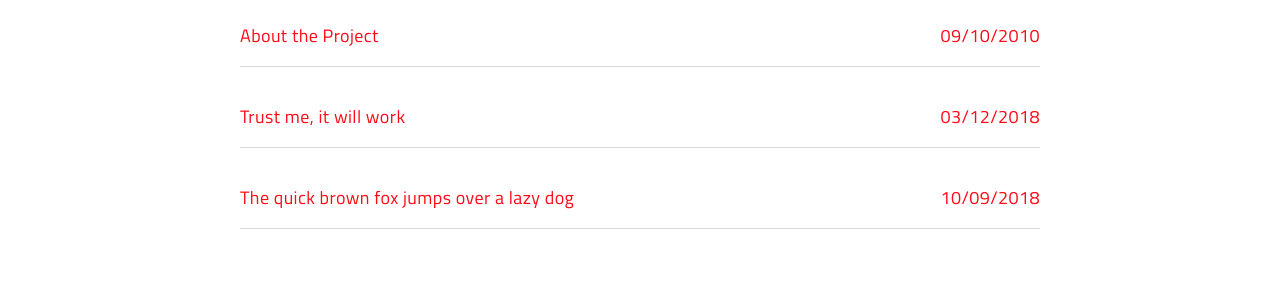
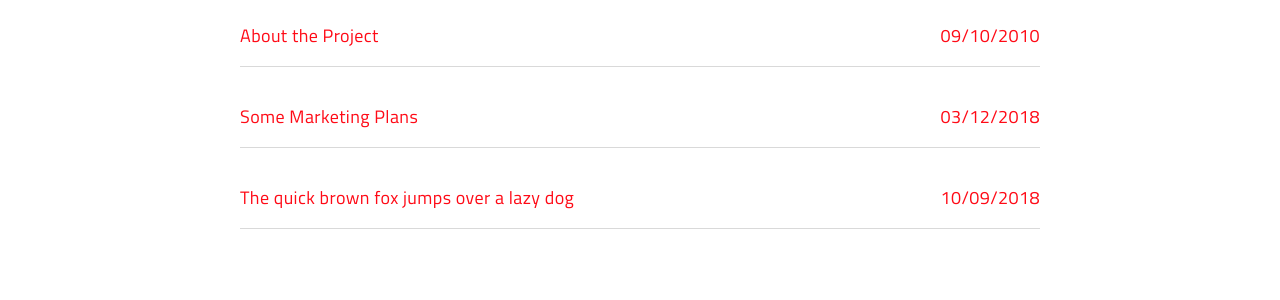
Before and after one commit to Mentors4EDU/Iron-Soldier-Theme, a Jekyll site: the page built from tags.html, in a window 1280 px wide and 900 px high, scrolled down 534 px. Shown: the part 157-457 px from the top of the window. Built offline with Jekyll 4.4.1, drawn with Linux system fonts in a browser that asks for light colours; a script that is not in the unit is left out; some of the changed text lies outside the part shown.

Commit message:
Update and rename 2012-07-07-trust-me-it-will-work.md to 2012-07-07-some-marketing-plans.md

```diff
--- a/_posts/2012-07-07-trust-me-it-will-work.md
+++ b/_posts/2012-07-07-some-marketing-plans.md
@@ -1,7 +1,7 @@
 ---
 date: 2018-03-12 12:26:40
 layout: post
-title: Trust me, it will work
+title: Some Marketing Plans
 subtitle: Lorem ipsum dolor sit amet, consectetur adipisicing elit.
 description: Lorem ipsum dolor sit amet, consectetur adipisicing elit, sed do eiusmod tempor incididunt ut labore et dolore magna aliqua.
 image: https://res.cloudinary.com/dm7h7e8xj/image/upload/v1559821648/theme1_eoyjtl.jpg
```
Also changed, not shown: other parts of _posts/2012-07-07-some-marketing-plans.md (+1 -1 lines).
